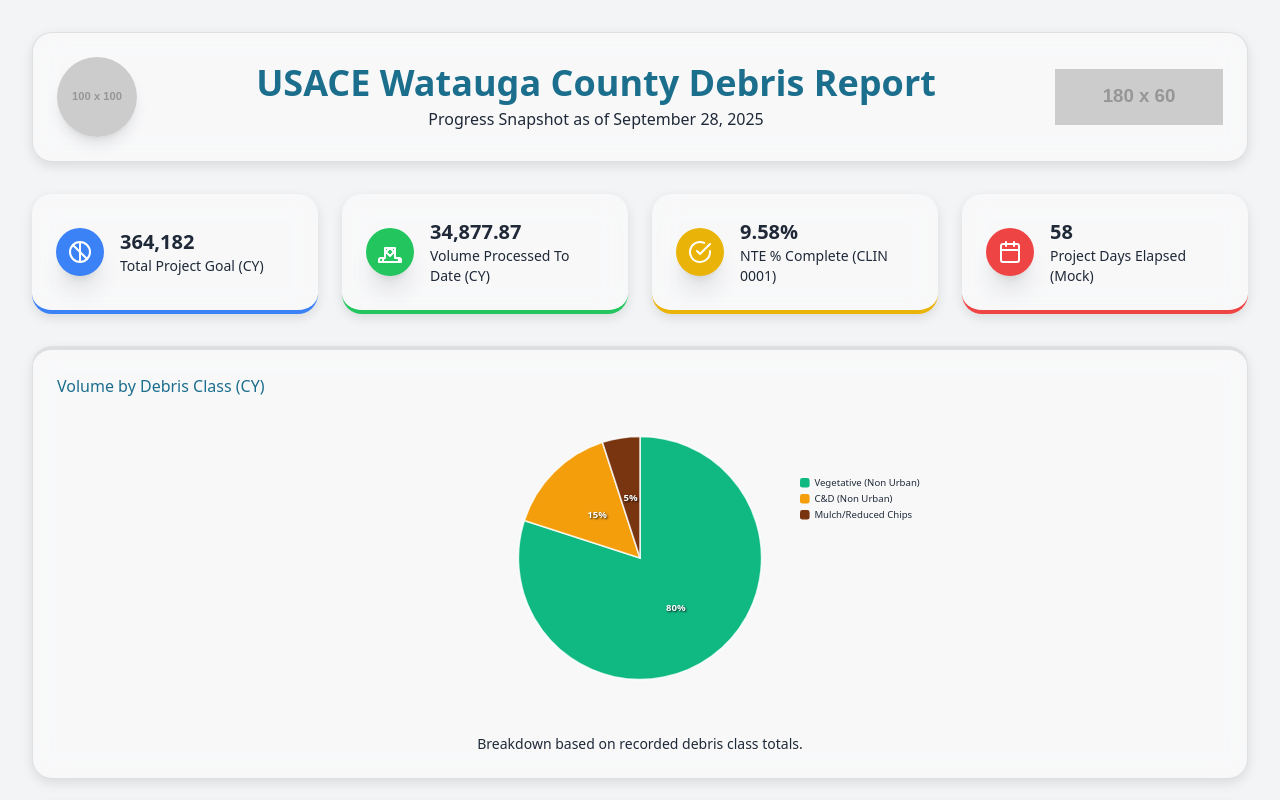
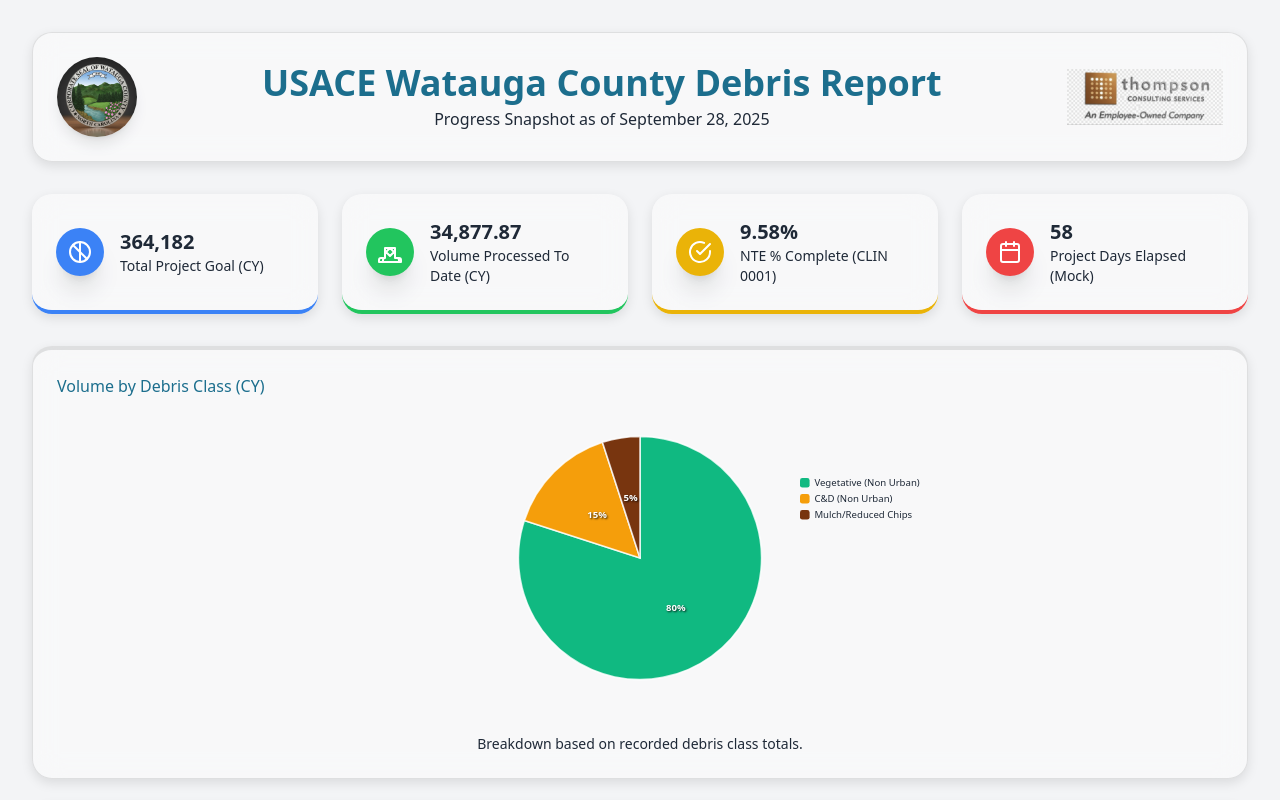
Before and after one commit to codeAmani-Solutions/Watauga-Co-Debris-Management-Report-Dashboard, a plain HTML site: page index.html in a window 1280 px wide. Shown: the top 800 px of the page. Drawn offline with nearby package versions, Linux system fonts and the light colour scheme; placeholder pictures from the web are drawn by us.

Commit message:
Update index.html

```diff
--- a/index.html
+++ b/index.html
@@ -86,6 +86,17 @@
         .text-watauga-gold {
             color: var(--watauga-gold);
         }
+
+        /* --- New CSS for Spinning Seal --- */
+        @keyframes coin-spin {
+            from { transform: rotateY(0deg); }
+            to { transform: rotateY(360deg); }
+        }
+
+        .watauga-seal-spin {
+            animation: coin-spin 5s linear infinite;
+            transform-style: preserve-3d; /* Required for a 3D flip/spin effect */
+        }
     </style>
 </head>
 <body class="font-sans p-4 md:p-8">
@@ -93,9 +104,10 @@
     <div id="app" class="max-w-7xl mx-auto">
         <!-- Dashboard Header & Logos (Frosted Glass Applied) -->
         <header class="flex flex-col sm:flex-row justify-between items-center glass-card mb-8">
-            <!-- Watauga County Seal -->
+            <!-- Watauga County Seal (Spinning) -->
             <div class="mb-4 sm:mb-0">
-                <img src="assets/Watauga_Seal_3D.jpg" onerror="this.onerror=null; this.src='https://placehold.co/100x100/0A3D62/FFFFFF?text=Watauga+Seal';" alt="Seal of Watauga County" class="h-20 w-auto rounded-full shadow-lg">
+                <!-- Updated path to use a generic Watauga Seal file name in the assets folder -->
+                <img src="assets/watauga_seal.png" onerror="this.onerror=null; this.src='https://placehold.co/100x100/0A3D62/FFFFFF?text=Watauga+Seal';" alt="Seal of Watauga County" class="h-20 w-auto rounded-full shadow-lg watauga-seal-spin">
             </div>
 
             <!-- Title -->
@@ -106,7 +118,8 @@
 
             <!-- Thompson Consulting Services Logo -->
             <div class="mt-4 sm:mt-0">
-                <img src="assets/TCS Logo.jpg" onerror="this.onerror=null; this.src='https://placehold.co/180x60/FFC300/0A3D62?text=Thompson+Consulting';" alt="Thompson Consulting Services Logo" class="h-14 w-auto object-contain">
+                <!-- Updated path to use a generic TCS Logo file name in the assets folder -->
+                <img src="assets/tcs_logo.png" onerror="this.onerror=null; this.src='https://placehold.co/180x60/FFC300/0A3D62?text=Thompson+Consulting';" alt="Thompson Consulting Services Logo" class="h-14 w-auto object-contain">
             </div>
         </header>
 
```
